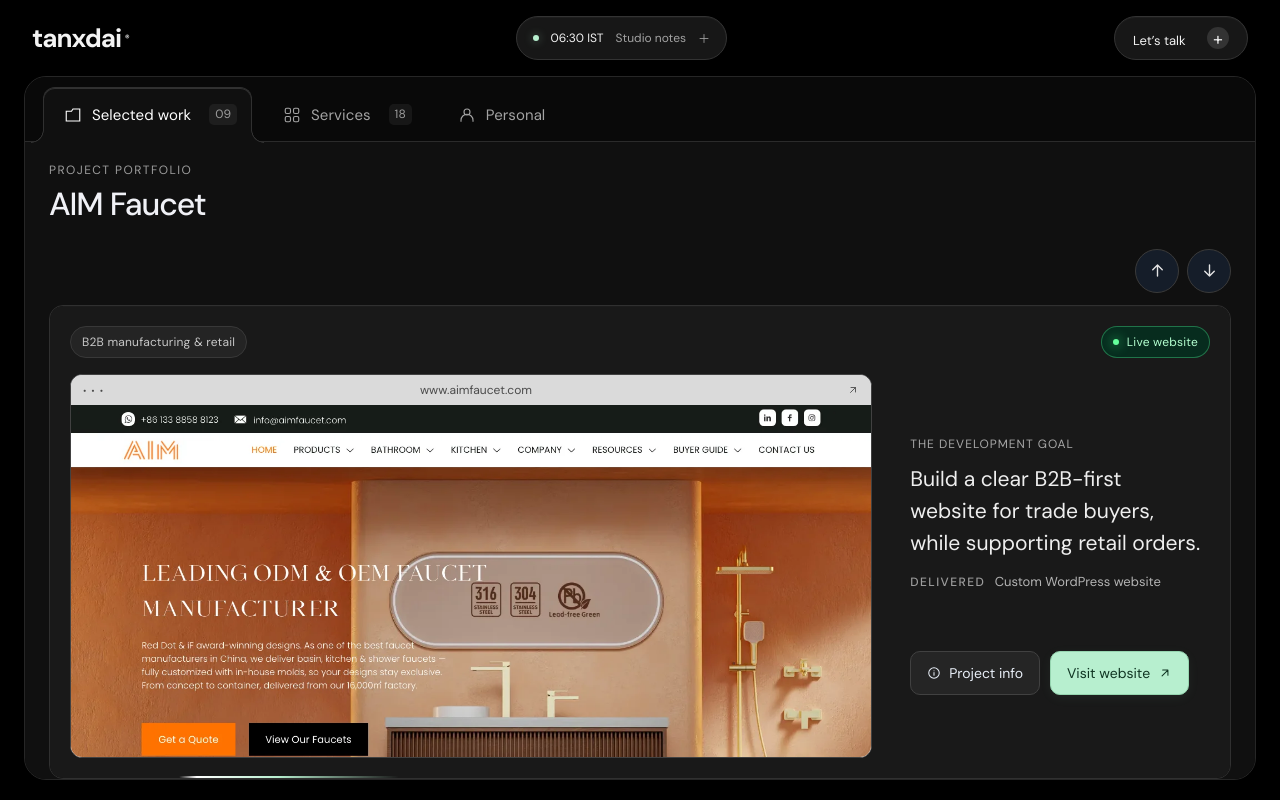
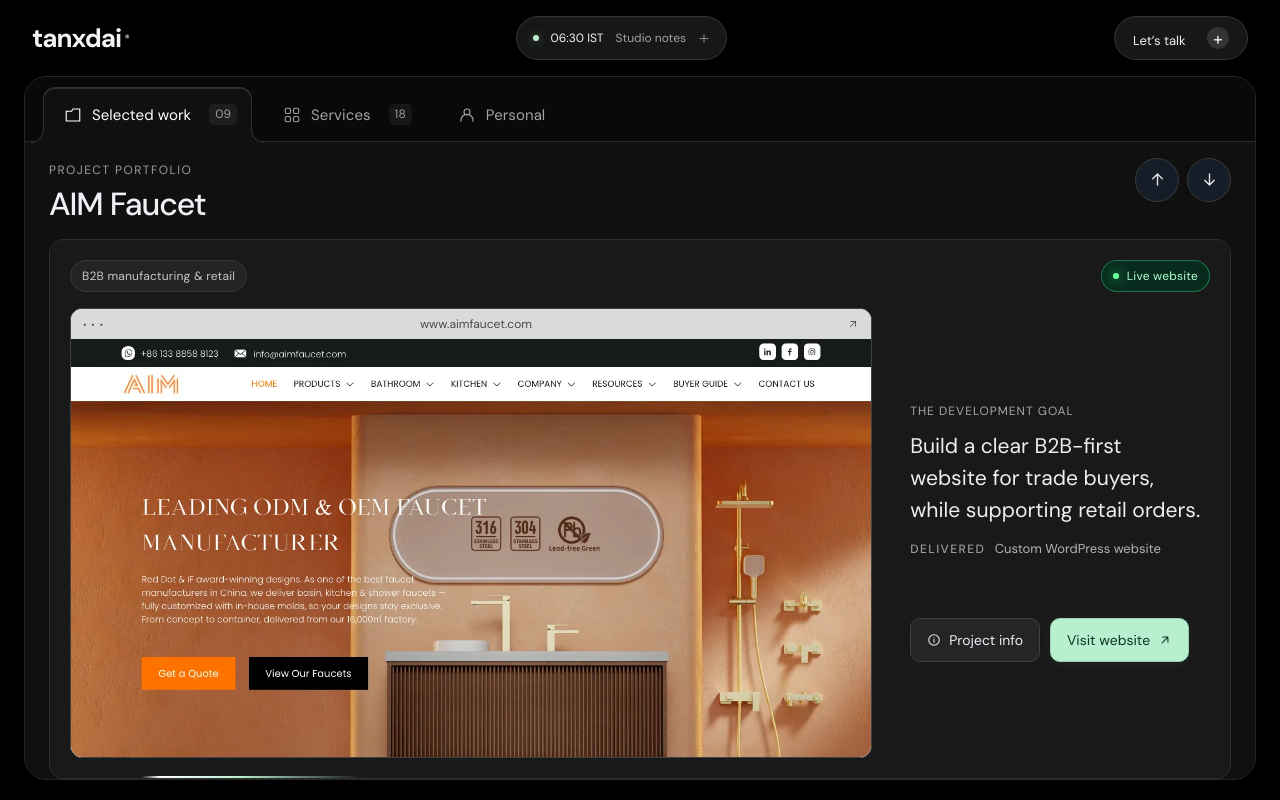
Before and after one commit to tanudai/tanxdai-portfolio, a React (Vite) app: page / in a window 1280 px wide. Built offline with nearby package versions, Linux system fonts and the light colour scheme.

Commit message:
UI/UX: Move navigation arrows back into the header for Selected Work tab

```diff
--- a/src/App.jsx
+++ b/src/App.jsx
@@ -143,7 +143,7 @@
   };
 
   return <>
-    <div className="deck-heading">
+    <div className="deck-heading" style={{ display: 'flex', justifyContent: 'space-between', alignItems: 'flex-start' }}>
       <div>
         <span className="deck-eyebrow">PROJECT PORTFOLIO</span>
         <AnimatePresence mode="wait" initial={false} custom={direction}>
@@ -154,10 +154,10 @@
           </motion.h1>
         </AnimatePresence>
       </div>
-    </div>
-    <div className="deck-controls" style={{ display: 'flex', justifyContent: 'flex-end', gap: '8px', paddingBottom: '12px' }}>
-      <motion.button whileTap={{ scale: 0.9 }} id="previous-project" onClick={() => goTo(selected.current - 1)} aria-label="Previous project" style={{ width: 44, height: 44, background: '#151d29' }}><Icon name="arrowUp" /></motion.button>
-      <motion.button whileTap={{ scale: 0.9 }} id="next-project" onClick={() => goTo(selected.current + 1)} aria-label="Next project" style={{ width: 44, height: 44, background: '#151d29' }}><Icon name="arrowDown" /></motion.button>
+      <div className="deck-controls" style={{ display: 'flex', gap: '8px', padding: 0 }}>
+        <motion.button whileTap={{ scale: 0.9 }} id="previous-project" onClick={() => goTo(selected.current - 1)} aria-label="Previous project" style={{ width: 44, height: 44, background: '#151d29' }}><Icon name="arrowUp" /></motion.button>
+        <motion.button whileTap={{ scale: 0.9 }} id="next-project" onClick={() => goTo(selected.current + 1)} aria-label="Next project" style={{ width: 44, height: 44, background: '#151d29' }}><Icon name="arrowDown" /></motion.button>
+      </div>
     </div>
     <div id="projects" ref={viewport} tabIndex={0} role="region" aria-roledescription="carousel" aria-label="Projects. Swipe up or down, or use arrow keys.">
       <motion.div className="deck-track" style={{ y }} drag={enabled ? 'y' : false} dragMomentum={false}
```
